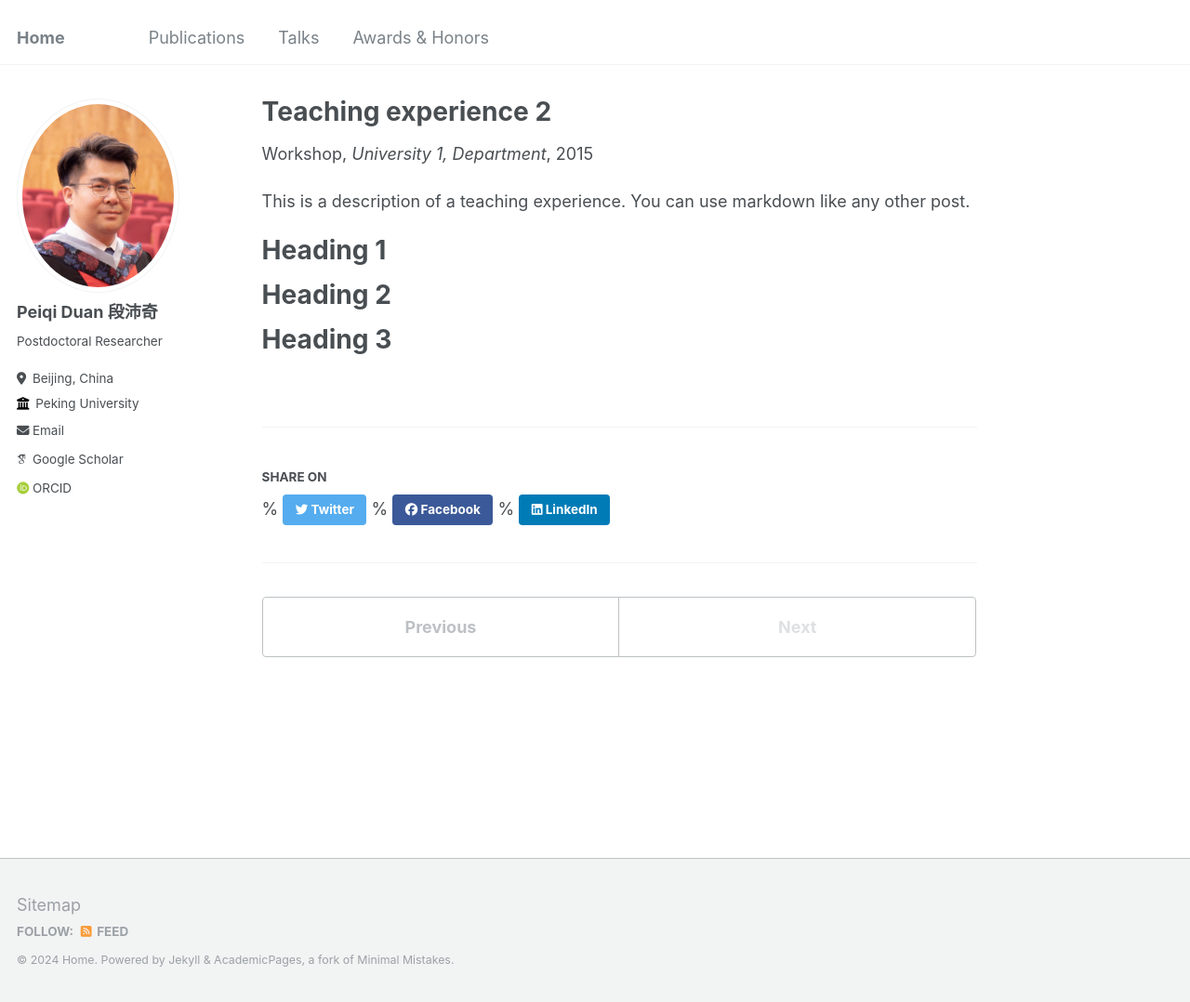
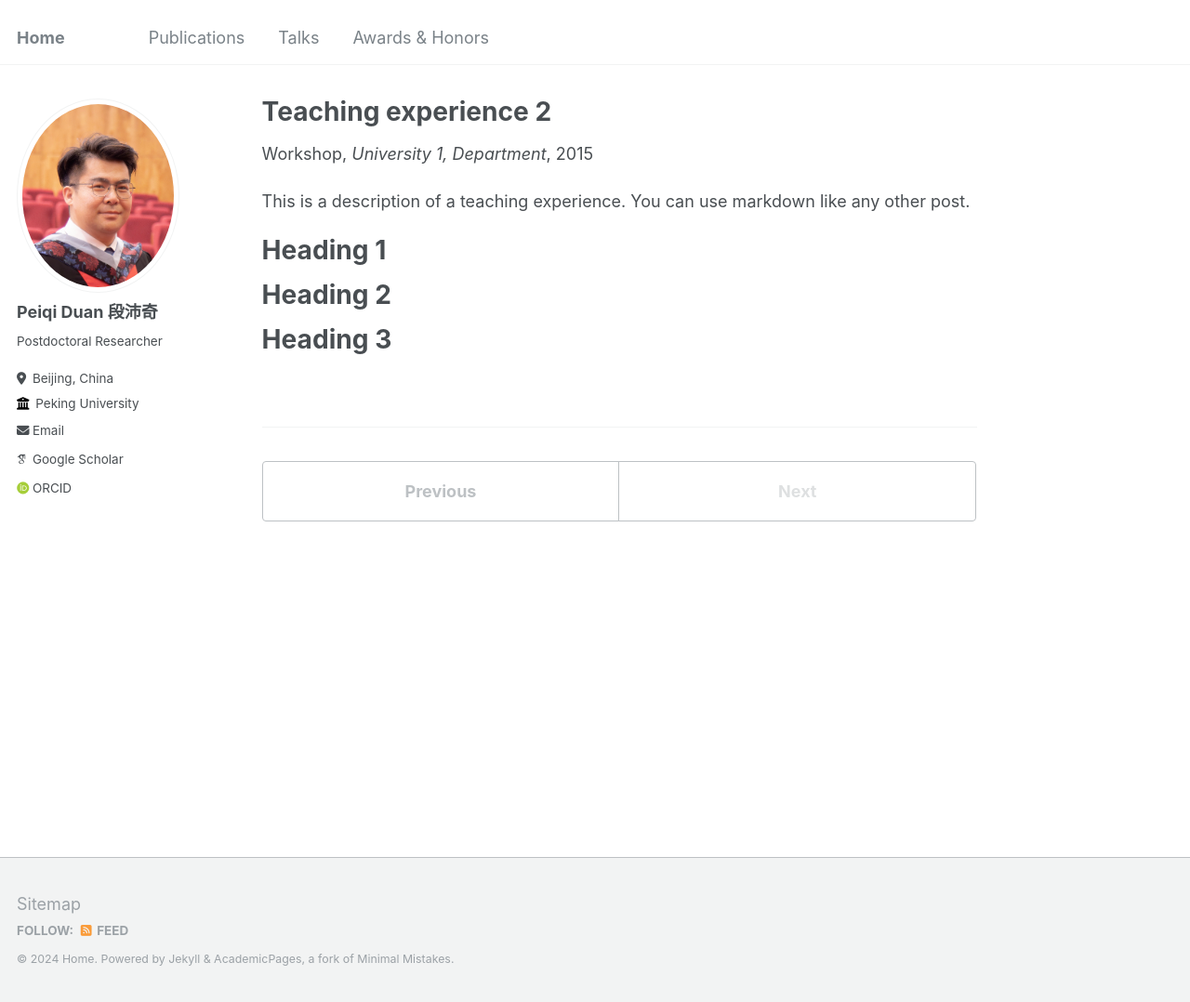
Before and after one commit to peiqi-duan/peiqi-duan.github.io, a Jekyll site: the page built from _teaching/2015-spring-teaching-2.md, in a window 1280 px wide and 1078 px high. Shown: the whole window at 93% size. Built offline with Jekyll 4.4.1, drawn with Linux system fonts in a browser that asks for light colours; some web fonts are replaced.

Commit message:
Update social-share.html

```diff
--- a/_includes/social-share.html
+++ b/_includes/social-share.html
@@ -1,13 +1,13 @@
 {% include base_path %}
 
-<section class="page__share">
+<!-- <section class="page__share">
   {% if site.data.ui-text[site.locale].share_on_label %}
     <h4 class="page__share-title">{{ site.data.ui-text[site.locale].share_on_label | default: "Share on" }}</h4>
   {% endif %}
 
- % <a href="https://twitter.com/intent/tweet?text={{ base_path }}{{ page.url }}" class="btn btn--twitter" title="{{ site.data.ui-text[site.locale].share_on_label | default: 'Share on' }} Twitter"><i class="fab fa-twitter" aria-hidden="true"></i><span> Twitter</span></a>
+  <a href="https://twitter.com/intent/tweet?text={{ base_path }}{{ page.url }}" class="btn btn--twitter" title="{{ site.data.ui-text[site.locale].share_on_label | default: 'Share on' }} Twitter"><i class="fab fa-twitter" aria-hidden="true"></i><span> Twitter</span></a>
 
- % <a href="https://www.facebook.com/sharer/sharer.php?u={{ base_path }}{{ page.url }}" class="btn btn--facebook" title="{{ site.data.ui-text[site.locale].share_on_label | default: 'Share on' }} Facebook"><i class="fab fa-facebook" aria-hidden="true"></i><span> Facebook</span></a>
+  <a href="https://www.facebook.com/sharer/sharer.php?u={{ base_path }}{{ page.url }}" class="btn btn--facebook" title="{{ site.data.ui-text[site.locale].share_on_label | default: 'Share on' }} Facebook"><i class="fab fa-facebook" aria-hidden="true"></i><span> Facebook</span></a>
 
- % <a href="https://www.linkedin.com/shareArticle?mini=true&url={{ base_path }}{{ page.url }}" class="btn btn--linkedin" title="{{ site.data.ui-text[site.locale].share_on_label | default: 'Share on' }} LinkedIn"><i class="fab fa-linkedin" aria-hidden="true"></i><span> LinkedIn</span></a>
-</section>
+  <a href="https://www.linkedin.com/shareArticle?mini=true&url={{ base_path }}{{ page.url }}" class="btn btn--linkedin" title="{{ site.data.ui-text[site.locale].share_on_label | default: 'Share on' }} LinkedIn"><i class="fab fa-linkedin" aria-hidden="true"></i><span> LinkedIn</span></a>
+</section> -->
```
